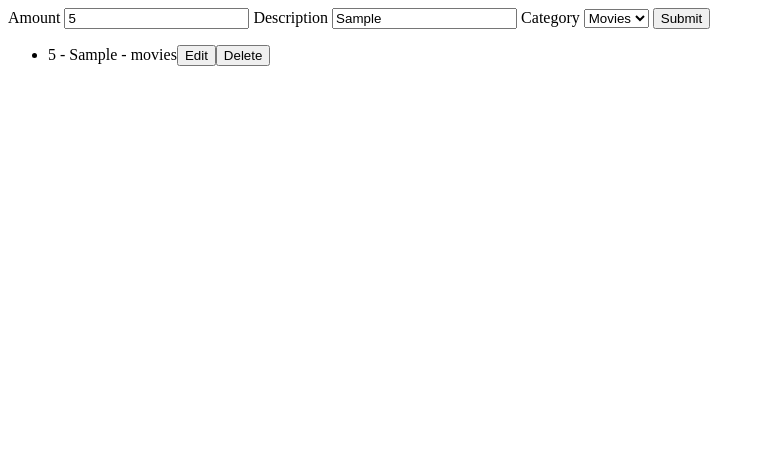
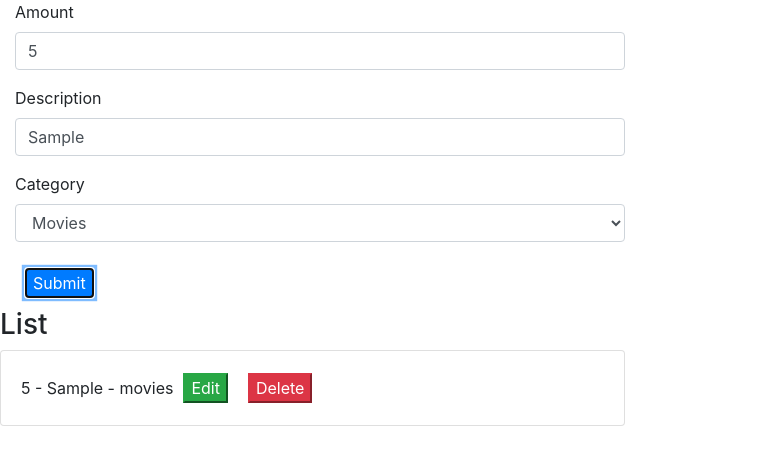
Before and after one commit to arex123/temp-2---expense-, a plain HTML site: page index.html in a window 1280 px wide. Both pictures are taken after typing "5", "Sample" into the empty fields and a click on the button "Submit". Shown: the whole page, without its empty margins (0-773 px from the left). Drawn offline with nearby package versions, Linux system fonts and the light colour scheme.

Commit message:
style added

```diff
--- a/index.html
+++ b/index.html
@@ -4,31 +4,53 @@
     <meta charset="UTF-8">
     <meta name="viewport" content="width=device-width, initial-scale=1.0">
     <title>Document</title>
+    <!-- <script src="https://cdn.tailwindcss.com"></script> -->
+    <link rel="stylesheet" href="https://cdn.jsdelivr.net/npm/bootstrap@4.0.0/dist/css/bootstrap.min.css" integrity="sha384-Gn5384xqQ1aoWXA+058RXPxPg6fy4IWvTNh0E263XmFcJlSAwiGgFAW/dAiS6JXm" crossorigin="anonymous">
+
+
 </head>
+<style>
+    button{
+        margin: 10px;
+
+    }
+</style>
 <body>
 
-    <form>
+    <form class="col-md-6">
+        <div class="form-group">
+
             <label for="amount"> Amount
-            <input name="amount" type="number" id="amount"/>
             </label>
+            <input class="form-control" name="amount" type="number" id="amount"/>
+        </div>
+        <div class="form-group">
             <label for="description">Description
-            <input name="description" id="description" type="text">
             </label>
+            <input class="form-control" name="description" id="description" type="text">
+        </div>
+        <div class="form-group">
             <label for="category">Category
-            <select id="category" name="category">
+            </label>
+                <select class="form-control" id="category" name="category">
                     <option value="movies">Movies</option>
                     <option value="tour">Tour</option>
                     <option value="food">Food</option>
                     <option value="family">Family</option>
                 </select>
 
-        </label>
-        <button type="submit">Submit</button>
+        </div>
+        <button class="btn-primary" type="submit">Submit</button>
     </form>
-    <ul>
+
+    <h3 >List</h3>
+    <ul class="list-group col-md-6">
 
     </ul>
 
     <script src="index.js"></script>
+    <script src="https://code.jquery.com/jquery-3.2.1.slim.min.js" integrity="sha384-KJ3o2DKtIkvYIK3UENzmM7KCkRr/rE9/Qpg6aAZGJwFDMVNA/GpGFF93hXpG5KkN" crossorigin="anonymous"></script>
+    <script src="https://cdn.jsdelivr.net/npm/popper.js@1.12.9/dist/umd/popper.min.js" integrity="sha384-ApNbgh9B+Y1QKtv3Rn7W3mgPxhU9K/ScQsAP7hUibX39j7fakFPskvXusvfa0b4Q" crossorigin="anonymous"></script>
+    <script src="https://cdn.jsdelivr.net/npm/bootstrap@4.0.0/dist/js/bootstrap.min.js" integrity="sha384-JZR6Spejh4U02d8jOt6vLEHfe/JQGiRRSQQxSfFWpi1MquVdAyjUar5+76PVCmYl" crossorigin="anonymous"></script>
   </body>
 </html>
--- a/index.js
+++ b/index.js
@@ -25,6 +25,7 @@ form.addEventListener('submit',function(event){
 
     let newItem = document.createElement('li')
     newItem.id = detail.id
+    newItem.className='list-group-item'
 
     let contents = document.createElement('span')
     contents.textContent=detail.amount+" - "+detail.description+" - "+detail.category
@@ -32,12 +33,12 @@ form.addEventListener('submit',function(event){
 
     let editbtn = document.createElement('button')
     editbtn.appendChild(document.createTextNode("Edit"))
-    editbtn.className='edit-btn'
+    editbtn.className='edit-btn btn-success'
 
     newItem.appendChild(editbtn)
     let deletebtn = document.createElement('button')
     deletebtn.appendChild(document.createTextNode("Delete"))
-    deletebtn.className='delete-btn'
+    deletebtn.className='delete-btn btn-danger'
     newItem.appendChild(deletebtn)
 
     list.appendChild(newItem)
@@ -53,6 +54,8 @@ if(items){
 
 
         let newItem = document.createElement('li')
+        newItem.className='list-group-item'
+
         newItem.id = item.id
 
         let contents = document.createElement('span')
@@ -62,12 +65,12 @@ if(items){
 
         let editbtn = document.createElement('button')
         editbtn.appendChild(document.createTextNode("Edit"))
-        editbtn.className='edit-btn'
+        editbtn.className='edit-btn btn-success'
         newItem.appendChild(editbtn)
 
         let deletebtn = document.createElement('button')
         deletebtn.appendChild(document.createTextNode("Delete"))
-        deletebtn.className='delete-btn'
+        deletebtn.className='delete-btn btn-danger'
         newItem.appendChild(deletebtn)
 
         list.appendChild(newItem)
@@ -93,7 +96,7 @@ lists.addEventListener('click',function(event){
         spanEle.contentEditable = true
         event.target.textContent = "Save"
         event.target.className=''
-        event.target.className='save-btn'
+        event.target.className='save-btn btn-primary'
 
     }else  if(event.target.classList.contains('save-btn')){
         let itemToup = event.target.parentElement
@@ -104,7 +107,7 @@ lists.addEventListener('click',function(event){
 
         event.target.textContent = "Edit"
         event.target.className=''
-        event.target.className='edit-btn'
+        event.target.className='edit-btn btn-success'
 
         console.log("new text ",newDet.trim().split('-'))
         newDet = newDet.trim().split('-')
```
Lines whose indentation alone changed are shown as unchanged.
